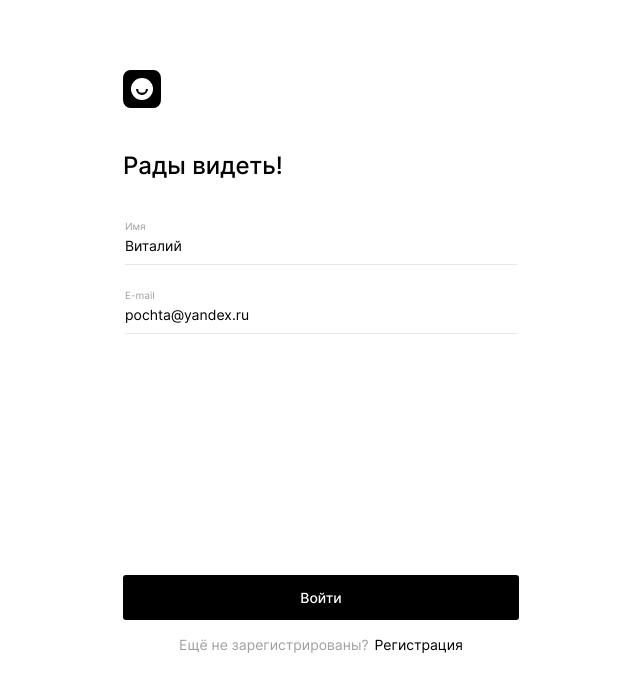
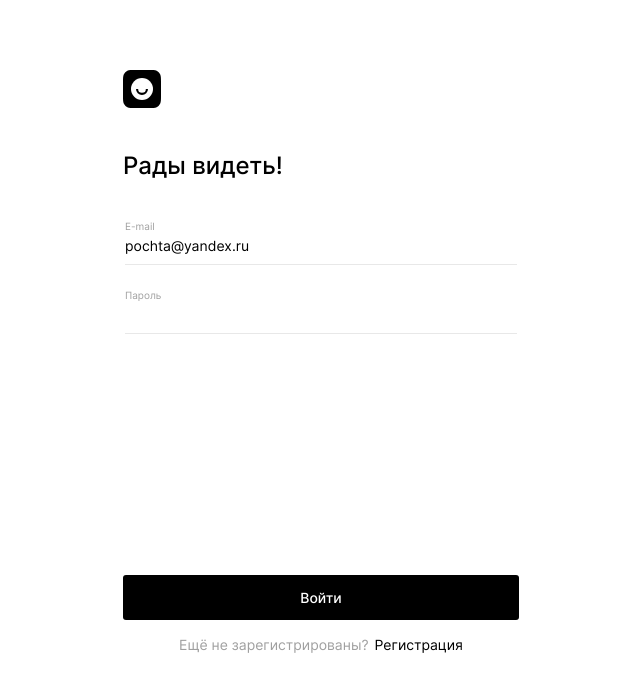
Before and after one commit to AnSkvortsova/movies-explorer-frontend, a React (Create React App) app: page /signin in a window 1280 px wide. Shown: the top 692 px of the page, without its empty margins (319-959 px from the left). Built offline with nearby package versions, Linux system fonts and the light colour scheme.

Commit message:
hotfix inputs

```diff
--- a/src/components/Login/Login.js
+++ b/src/components/Login/Login.js
@@ -13,12 +13,12 @@ export function Login() {
       <form className="input__form">
         <fieldset className="input__fieldset">
           <div className="input__wrapper">
-            <label className="input__label" for="userName">Имя</label>
-            <input className="input__content" id="userName" placeholder="Виталий" />
+            <label className="input__label" for="userMail">E-mail</label>
+            <input className="input__content" id="userMail" type="email" required placeholder="pochta@yandex.ru" />
           </div>
           <div className="input__wrapper">
-            <label className="input__label" for="userMail">E-mail</label>
-            <input className="input__content" id="userMail" placeholder="pochta@yandex.ru" />
+            <label className="input__label" for="userPassword">Пароль</label>
+            <input className="input__content" id="userPassword" type="password" minLength="8" required />
           </div>
         </fieldset>
         <button className="input__button">Войти</button>
--- a/src/components/Profile/Profile.js
+++ b/src/components/Profile/Profile.js
@@ -6,12 +6,12 @@ export function Profile() {
         <fieldset className="profile__inputs">
           <div className="profile__section">
             <label className="profile__label" for="userName">Имя</label>
-            <input className="profile__input" id="userName" placeholder="Виталий" />
+            <input className="profile__input" id="userName" type="text" minLength="2" maxLength="30" required placeholder="Виталий" />
           </div>
            <div className="app__lineG"></div>
           <div className="profile__section">
             <label className="profile__label" for="userMail">E-mail</label>
-            <input className="profile__input" id="userMail" placeholder="pochta@yandex.ru" />
+            <input className="profile__input" id="userMail" type="email" required placeholder="pochta@yandex.ru" />
           </div>
         </fieldset>
         <button className="profile__button">Редактировать</button>
--- a/src/components/Register/Register.js
+++ b/src/components/Register/Register.js
@@ -14,15 +14,15 @@ export function Register() {
         <fieldset className="input__fieldset">
           <div className="input__wrapper">
             <label className="input__label" for="userName">Имя</label>
-            <input className="input__content" id="userName" placeholder="Виталий" />
+            <input className="input__content" id="userName" type="text" minLength="2" maxLength="30" required placeholder="Виталий" />
           </div>
           <div className="input__wrapper">
             <label className="input__label" for="userMail">E-mail</label>
-            <input className="input__content" id="userMail" placeholder="pochta@yandex.ru" />
+            <input className="input__content" id="userMail" type="email" required placeholder="pochta@yandex.ru" />
           </div>
           <div className="input__wrapper">
             <label className="input__label" for="userPassword">Пароль</label>
-            <input className="input__content" id="userPassword" type="password" />
+            <input className="input__content" id="userPassword" type="password" minLength="8" required />
           </div>
         </fieldset>
         <button className="input__button">Зарегистрироваться</button>
--- a/src/components/SearchForm/SearchForm.js
+++ b/src/components/SearchForm/SearchForm.js
@@ -8,7 +8,7 @@ export function SearchForm() {
         <div className="searchForm__inputSection searchForm__flex">
           <img className="searchForm__icon" src={searchIcon} alt="лупа" />
           <input className="searchForm__input" placeholder="Фильм" type="search" required />
-          <button className="searchForm__button" type="button">Найти</button>
+          <button className="searchForm__button" type="button" aria-label="найти">Найти</button>
         </div>
         <div className="searchForm__checkboxSection">
           <FilterCheckbox />
```
